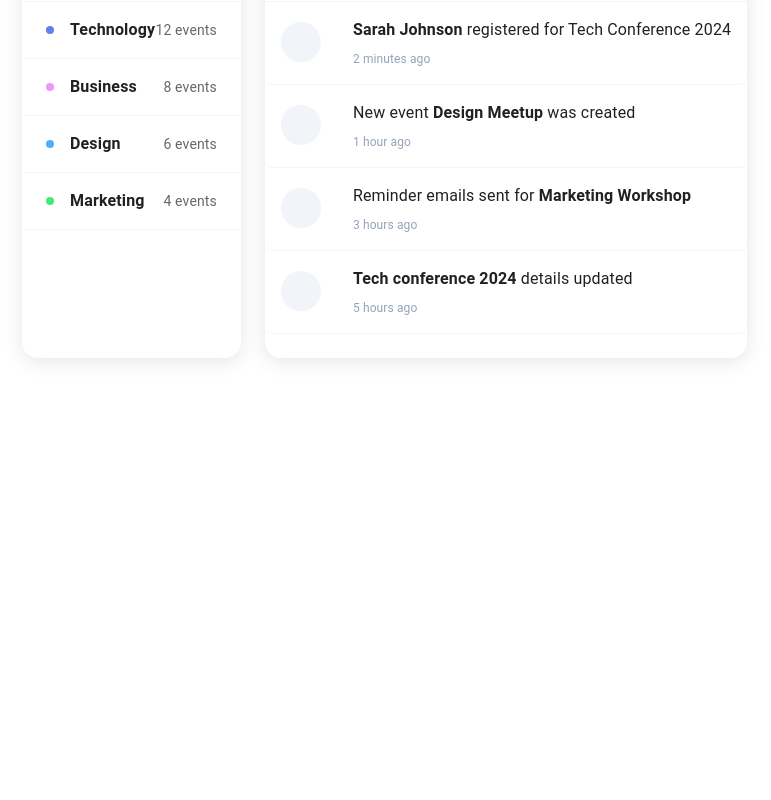
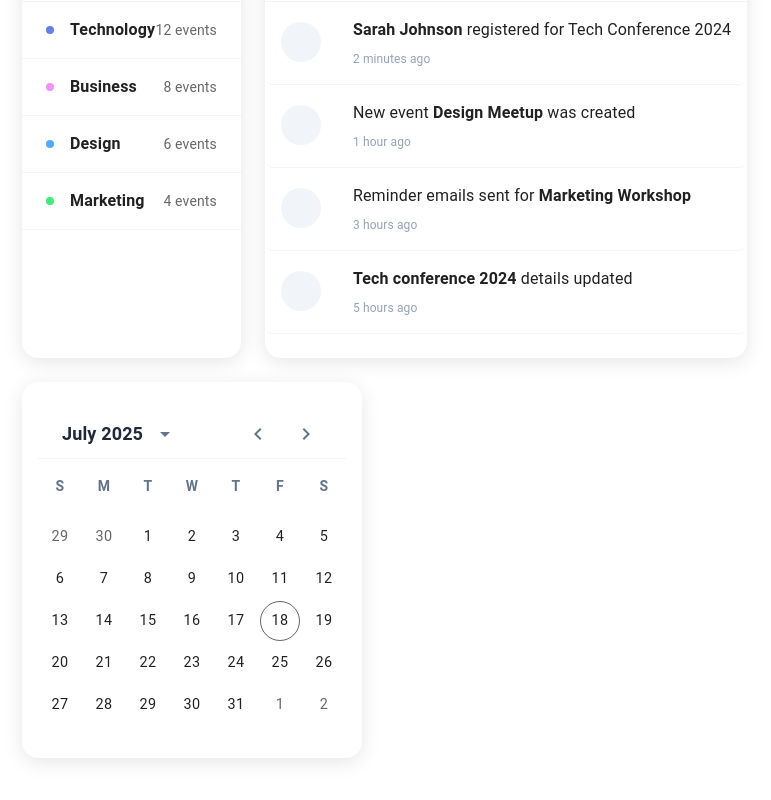
Before and after one commit to Tuei24/eventsapp, a React (Vite) app: page /Admin/Dashboard in a window 1280 px wide. Shown: the part 1307-2107 px from the top of the page, without its empty margins (242-1013 px from the left). Before the commit the page ends 1721 px from the top, so only its background shows below. Built offline with nearby package versions, Linux system fonts and the light colour scheme; some icons are missing.

Commit message:
Added calender card

```diff
--- a/package.json
+++ b/package.json
@@ -14,6 +14,8 @@
     "@emotion/styled": "^11.14.1",
     "@mui/icons-material": "^7.2.0",
     "@mui/material": "^7.2.0",
+    "@mui/x-date-pickers": "^8.9.2",
+    "dayjs": "^1.11.13",
     "install": "^0.13.0",
     "npm": "^11.5.1",
     "react": "^19.1.0",
--- a/src/components/Dashboard.jsx
+++ b/src/components/Dashboard.jsx
@@ -1,6 +1,6 @@
 import React from 'react'
 import { useState } from 'react'
-import { Box, CssBaseline, Grid, Card, CardContent, Typography, Stack, Button } from '@mui/material'
+import { Box, CssBaseline, Grid, Card, CardContent, Typography, Stack, Button, IconButton } from '@mui/material'
 import Sidebar from './Sidebar'
 import Topbar from './Topbar'
 import Groups2Icon from '@mui/icons-material/Groups2';
@@ -16,13 +16,25 @@ import FileDownloadRoundedIcon from '@mui/icons-material/FileDownloadRounded';
 import StyleIcon from '@mui/icons-material/Style';
 import RestoreIcon from '@mui/icons-material/Restore';
 import EditNoteIcon from '@mui/icons-material/EditNote';
+import CalendarTodayIcon from '@mui/icons-material/CalendarToday';
+import dayjs from 'dayjs';
+import ArrowLeft from '@mui/icons-material/ArrowLeft';
+import ArrowRight from '@mui/icons-material/ArrowRight';
+import { LocalizationProvider } from '@mui/x-date-pickers/LocalizationProvider';
+import { AdapterDayjs } from '@mui/x-date-pickers/AdapterDayjs';
+import { DateCalendar } from '@mui/x-date-pickers/DateCalendar';
+import ArrowBackIosIcon from '@mui/icons-material/ArrowBackIos';
+import ArrowForwardIosIcon from '@mui/icons-material/ArrowForwardIos';
+
 
 import '../App.css'
 
-
-
 const drawerWidth = 250;
 const Bold = ({ children }) => <span style={{ fontWeight: 600 }}>{children}</span>
+const slots = {
+  leftArrowIcon: ArrowLeft,
+  rightArrowIcon: ArrowRight,
+};
 
 const DashboardCard = ({ title, value, percentage, icon, iconBg }) => (
 
@@ -323,6 +335,7 @@ const Dashboard = () => {
                             borderStyle: 'solid',
                             borderColor: 'rgb(226, 232, 240)',
                             borderRadius: '15px',
+                            // width: '700px'
 
 
                           }}>
@@ -481,6 +494,89 @@ const Dashboard = () => {
               </Card>
             </Grid>
 
+            <Grid item xs={12} md={3}>
+              <Card sx={{
+                borderRadius: 4,
+                boxShadow: '0px 4px 20px rgba(0, 0, 0, 0.1)',
+                height: '100%',
+              }}>
+                <CardContent>
+                  <LocalizationProvider dateAdapter={AdapterDayjs}>
+                    <DateCalendar
+                      sx={{
+                        width: '100%',
+
+                        '& .MuiPickersCalendarHeader-root': {
+                          display: 'flex',
+                          alignItems: 'center',
+                          justifyContent: 'space-between',
+                          padding: '1.5rem',
+                          marginBottom: '0.5rem',
+                          borderBottom: '1px solid rgb(241, 245, 249)',
+                        },
+                        '& .MuiPickersCalendarHeader-label': {
+                          fontWeight: 600,
+                          fontSize: '1.125rem',
+                          color: 'rgb(30, 41, 59)',
+                        },
+                        '& .MuiPickersArrowSwitcher-root': {
+                          display: 'flex',
+                          gap: '0.5rem',
+                        },
+                        '& .MuiIconButton-root': {
+                          color: 'rgb(100, 116, 139)',
+                          padding: '0.25rem',
+                          '&:hover': {
+                            backgroundColor: 'rgba(241, 245, 249, 1)',
+                          },
+                        },
+                        '& .MuiPickersDay-root': {
+                          fontWeight: 400,
+                          width: '40px',
+                          height: '40px',
+                          margin: '0 2px',
+                          fontSize: '0.9rem',
+                        },
+                        '& .MuiDayCalendar-weekDayLabel': {
+                          fontWeight: 600,
+                          color: 'rgb(100, 116, 139)',
+                          width: '40px',
+                          height: '40px',
+                          margin: '0 2px',
+                          fontSize: '0.875rem',
+                        },
+                        '& .MuiPickersDay-today': {
+                          border: '1px solid',
+                          borderColor: 'primary.main',
+                          backgroundColor: 'transparent',
+                        },
+                        '& .MuiDayCalendar-header': {
+                          justifyContent: 'space-around',
+                          marginBottom: '0.5rem',
+                        },
+                      }}
+                      slotProps={{
+                        day: {
+                          sx: {
+                            '&.Mui-selected': {
+                              backgroundColor: 'primary.main',
+                              color: 'white',
+                              '&:hover': {
+                                backgroundColor: 'primary.dark',
+                              },
+                            },
+                          },
+                        },
+                      }}
+                      showDaysOutsideCurrentMonth
+                      fixedWeekNumber={6}
+                    />
+                  </LocalizationProvider>
+                </CardContent>
+              </Card>
+            </Grid>
+
+
 
 
           </Grid>
```
Also changed, not shown: 1 other file (tests, documents, lock files or other folders).
